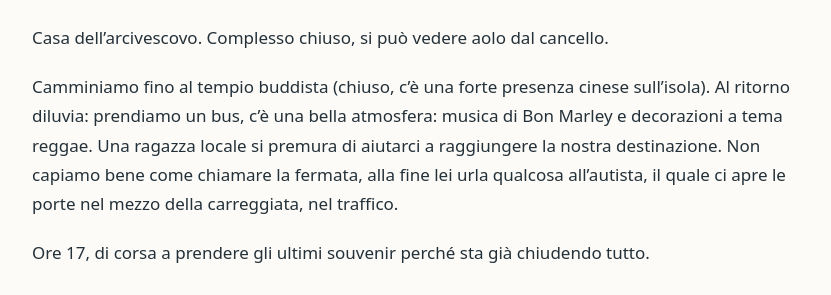
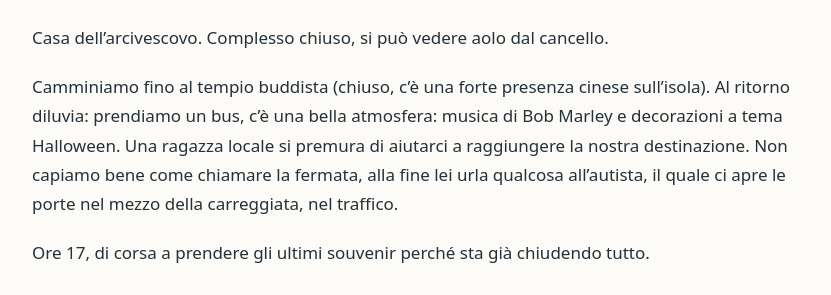
Before and after one commit to everytravel/everytravelisatale, a Jekyll site: the page built from polinesia.md, in a window 1280 px wide and 900 px high, scrolled down 46249 px. Shown: the part 185-480 px from the top of the window, without its empty margins (222-1053 px from the left). Built offline with Jekyll 4.4.1, drawn with Linux system fonts in a browser that asks for light colours; some of the changed text lies outside the part shown.

Commit message:
Update polinesia.md

```diff
--- a/polinesia.md
+++ b/polinesia.md
@@ -170,7 +170,7 @@ Torniamo all'alloggio e la gestora dell'alloggio ci approccia per risolvere la q
 Soluzione, per una small fee. La gestora prende in mano la situazione, fa da tramite e traduttrice tra noi e la noleggiatrice. C'è  il problema che non riusciamo a fare benzina (benzinai chiudono alle 18, e aprono alle 5:30) e chiede una fee pulizia perché abbiamo lasciato sabbia in auto.
 
 
-Alla fine possiamo lasciare l'auto all'alloggio e se la verrà a prendere lì, ma si terrà la cauzione (40 euro). Secondo noi esagerato, e ci marcia, ma alla fine accettiamo di chiudere lì la questione. Pronti per partire all'alba alla volta di Raiatea, pensando fosse tutto risolto. Non sarebbe stato l'unico imprevisto
+Alla fine possiamo lasciare l'auto all'alloggio e se la verrà a prendere lì, ma si terrà la cauzione (40 euro). Secondo noi esagerato, e ci marcia, ma alla fine accettiamo di chiudere lì la questione. Pronti per partire all'alba alla volta di Raiatea, pensando fosse tutto risolto. Non sarebbe stato l'unico imprevisto.
 
 
 
@@ -843,7 +843,7 @@ Galleria d'arte Winkler. Una sala che espone e vende opere di artisti locali. A
 Casa dell'arcivescovo. Complesso chiuso, si può vedere aolo dal cancello.
 
 
-Camminiamo fino al tempio buddista (chiuso, c'è una forte presenza cinese sull'isola). Al ritorno diluvia: prendiamo un bus, c'è una bella atmosfera: musica di Bon Marley e decorazioni a tema reggae. Una ragazza locale si premura di aiutarci a raggiungere la nostra destinazione. Non capiamo bene come chiamare la fermata, alla fine lei urla qualcosa all'autista, il quale ci apre le porte nel mezzo della carreggiata, nel traffico.
+Camminiamo fino al tempio buddista (chiuso, c'è una forte presenza cinese sull'isola). Al ritorno diluvia: prendiamo un bus, c'è una bella atmosfera: musica di Bob Marley e decorazioni a tema Halloween. Una ragazza locale si premura di aiutarci a raggiungere la nostra destinazione. Non capiamo bene come chiamare la fermata, alla fine lei urla qualcosa all'autista, il quale ci apre le porte nel mezzo della carreggiata, nel traffico.
 
 
 Ore 17, di corsa a prendere gli ultimi souvenir perché sta già chiudendo tutto.
```
